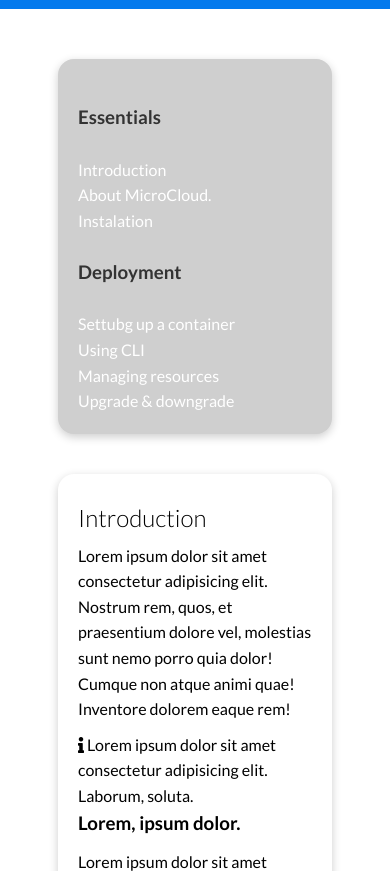
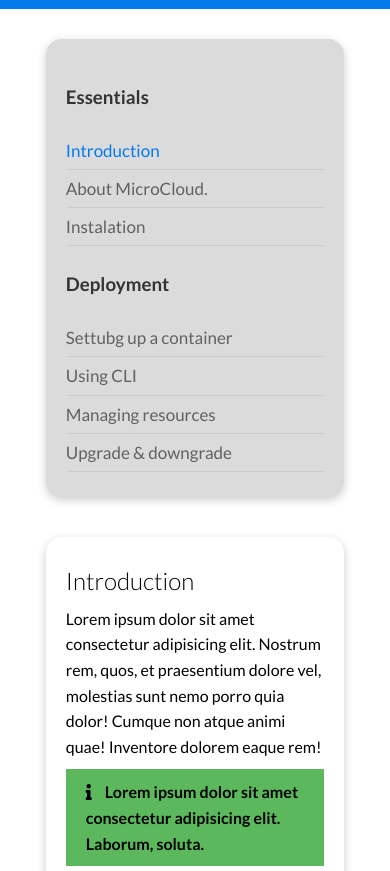
Before and after one commit to CristiTomaaa/saas-template, a plain HTML site: page docs.html in a window 390 px wide. Shown: the part 620-1491 px from the top of the page. Drawn offline with Linux system fonts and the light colour scheme.

Commit message:
mobile and tablet responsive, added some css animations

```diff
--- a/css/style.css
+++ b/css/style.css
@@ -2,7 +2,9 @@
   --primary-color: #047aed;
   --secondary-color: #1c3fa8;
   --dark-color: #002240;
-  --light-color: #cfcfcf;
+  --light-color: #dbdbdb;
+  --success-color: #5cb85c;
+  --error-color: #d9534f;
 }
 
 * {
@@ -100,7 +102,12 @@ img {
   overflow: visible;
 }
 
+.showcase-text {
+  animation: slideInFromLeft 1s ease-in;
+}
+
 .showcase-form {
+  animation: slideInFromRight 1s ease-in;
   position: relative;
   top: 60px;
   height: 350px;
@@ -199,6 +206,10 @@ img {
 .bg-dark a,
 .btn-dark a {
   color: white;
+}
+
+.text-primary {
+  color: #047aed !important;
 }
 
 .btn-outline {
@@ -320,6 +331,72 @@ img {
   justify-self: flex-end;
 }
 
+.docs-main {
+  margin: 20px 0;
+}
+
+.docs-main .grid {
+  grid-template-columns: 1fr 2fr;
+  align-items: flex-start;
+}
+
+.docs-main nav li {
+  font-size: 17px;
+  padding-bottom: 5px;
+  margin-bottom: 5px;
+  border-bottom: 1px #ccc solid;
+}
+
+.docs-main nav li a {
+  color: rgb(97, 97, 97);
+}
+
+.docs-main a:hover {
+  font-weight: bold;
+}
+
+code,
+pre {
+  background-color: #333;
+  color: white;
+  padding: 10px;
+}
+
+/* animations */
+
+@keyframes slideInFromLeft {
+  0% {
+    transform: translateX(-100%);
+  }
+  100% {
+    transform: translateX(0);
+  }
+}
+@keyframes slideInFromRight {
+  0% {
+    transform: translateX(100%);
+  }
+  100% {
+    transform: translateX(0);
+  }
+}
+@keyframes slideInFromTop {
+  0% {
+    transform: translateY(-100%);
+  }
+  100% {
+    transform: translateY(0);
+  }
+}
+@keyframes slideInFromBottom {
+  0% {
+    transform: translateY(100%);
+  }
+  100% {
+    transform: translateY(0);
+  }
+}
+
 /* tablet and under */
 
 @media (max-width: 768px) {
@@ -327,7 +404,9 @@ img {
   .showcase .grid,
   .stats .grid,
   .cli .grid,
-  .cloud .grid {
+  .cloud .grid,
+  .features-main .grid,
+  .docs-main .grid {
     grid-template-columns: 1fr;
     grid-template-rows: 1fr;
   }
@@ -338,16 +417,34 @@ img {
   .showcase-text {
     text-align: center;
     margin-top: 40px;
+    animation: slideInFromTop 1s ease-in;
   }
 
   .showcase-form {
     justify-self: center;
     margin: auto;
+    animation: slideInFromBottom 1s ease-in;
   }
 
   .cli .grid > *:first-child {
     grid-column: 1;
     grid-row: 1;
+  }
+
+  .features-head,
+  .features-sub-head,
+  .docs-head {
+    text-align: center;
+  }
+  .features-head img,
+  .features-sub-head img,
+  .docs-head img {
+    justify-self: center;
+  }
+
+  .features-main .grid > *:first-child,
+  .features-main .grid > *:nth-child(2) {
+    grid-column: 1;
   }
 }
 
--- a/css/utilities.css
+++ b/css/utilities.css
@@ -62,3 +62,18 @@
 .p-5 {
   padding: 3rem;
 }
+
+.alert {
+  background-color: var(--light-color);
+  padding: 10px 20px;
+  font-weight: bold;
+  margin: 10px 0;
+}
+
+.alert i {
+  margin-right: 10px;
+}
+
+.alert-success {
+  background-color: var(--success-color);
+}
--- a/docs.html
+++ b/docs.html
@@ -56,7 +56,7 @@
           <h3 class="my-2">Essentials</h3>
           <nav>
             <ul>
-              <li><a href="#">Introduction</a></li>
+              <li><a href="#" class="text-primary">Introduction</a></li>
               <li><a href="#">About MicroCloud.</a></li>
               <li><a href="#">Instalation</a></li>
             </ul>
```
